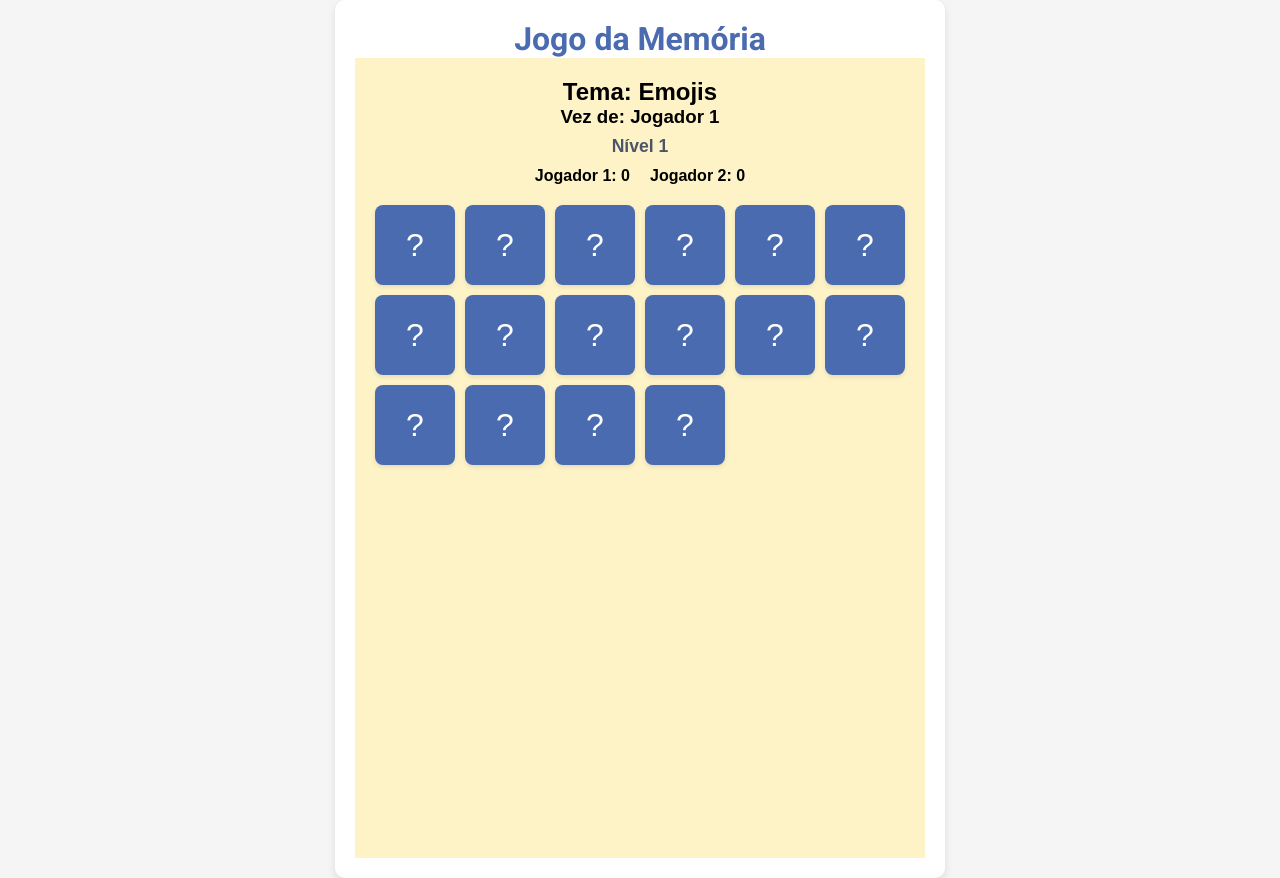
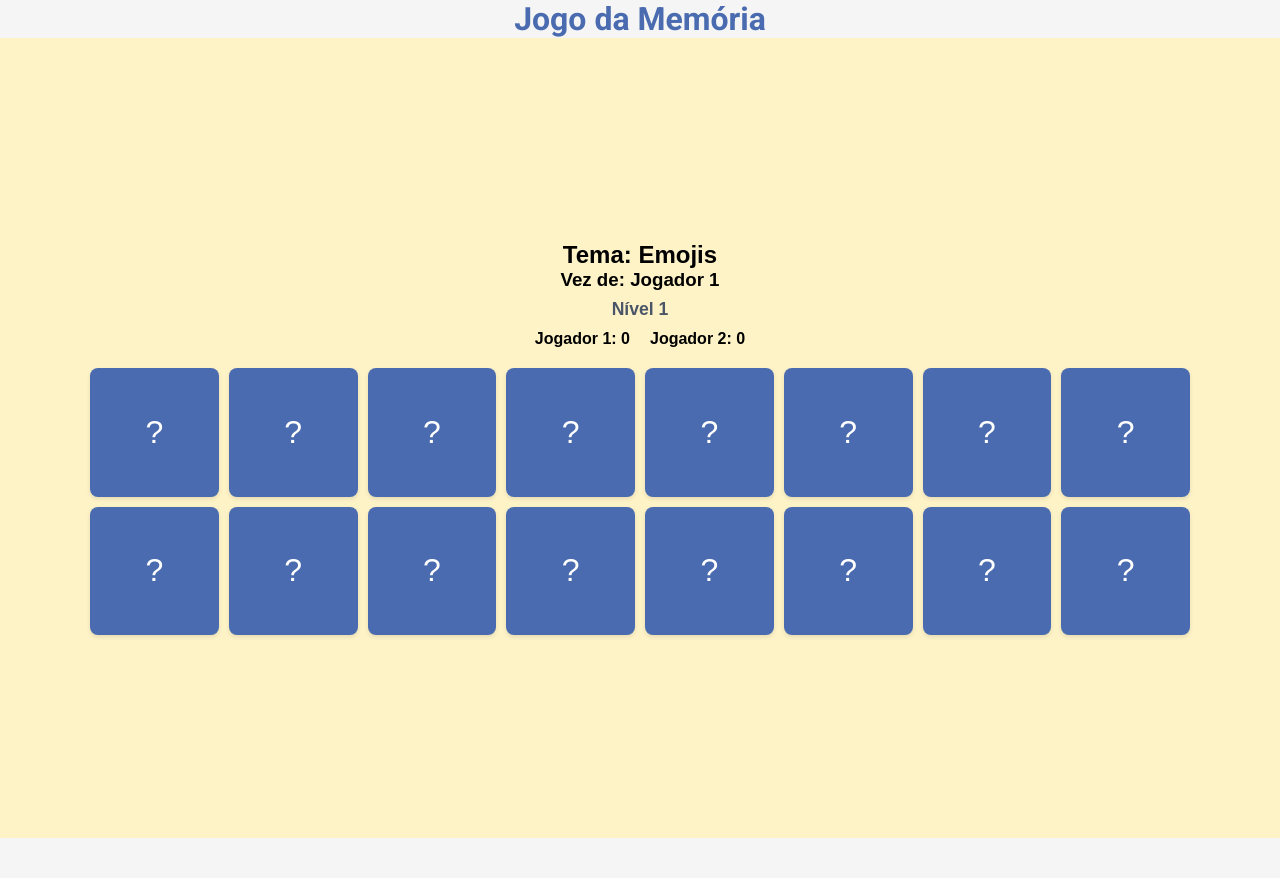
Before and after one commit to mac-2012-bot/memory-game, a React (Vite) app: page / in a window 1280 px wide. Both pictures are taken after a click on the button "Iniciar Jogo". After the commit the page ends 838 px from the top, so only its background shows below. Built offline with nearby package versions, Linux system fonts and the light colour scheme.

Commit message:
feat: tabuleiro ocupa o ecrã todo do dispositivo

```diff
--- a/src/App.css
+++ b/src/App.css
@@ -2,10 +2,6 @@ body {
   margin: 0;
   font-family: Arial, sans-serif;
   background: #f5f5f5;
-  display: flex;
-  justify-content: center;
-  align-items: center;
-  min-height: 100vh;
 }
 
 .app {
@@ -16,12 +12,17 @@ body {
   box-shadow: 0 4px 8px rgba(0, 0, 0, 0.1);
   max-width: 800px;
   width: 100%;
+  margin: 0 auto;
+  box-sizing: border-box;
 }
 
 .app.playing {
   background: transparent;
   box-shadow: none;
   padding: 0;
+  border-radius: 0;
+  max-width: 100%;
+  min-height: 100vh;
 }
 
 h1 {
--- a/src/App.tsx
+++ b/src/App.tsx
@@ -58,7 +58,7 @@ const App: React.FC = () => {
   };
 
   return (
-    <div className="app">
+    <div className={`app ${gameStarted && !winner ? 'playing' : ''}`}>
       <h1>Jogo da Memória</h1>
 
       {!gameStarted ? (
--- a/src/styles/GameBoard.css
+++ b/src/styles/GameBoard.css
@@ -2,6 +2,7 @@
   display: flex;
   flex-direction: column;
   align-items: center;
+  justify-content: center;
   padding: 20px;
   font-family: Arial, sans-serif;
   min-height: 100vh;
@@ -34,16 +35,17 @@
 
 .cards-grid {
   display: grid;
-  grid-template-columns: repeat(auto-fill, minmax(80px, 1fr));
+  grid-template-columns: repeat(4, 1fr);
   gap: 10px;
   width: 100%;
-  max-width: 600px;
+  max-width: 900px;
   margin: 0 auto;
   box-sizing: border-box;
 }
 
-@media (max-width: 600px) {
+@media (min-width: 700px) {
   .cards-grid {
-    grid-template-columns: repeat(auto-fill, minmax(60px, 1fr));
+    grid-template-columns: repeat(8, 1fr);
+    max-width: 1100px;
   }
 }
```
